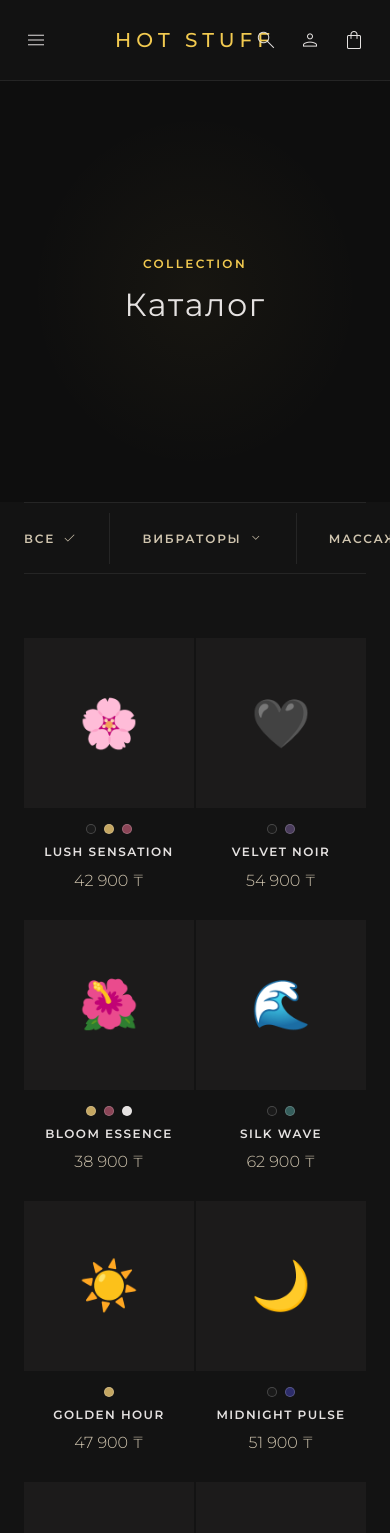
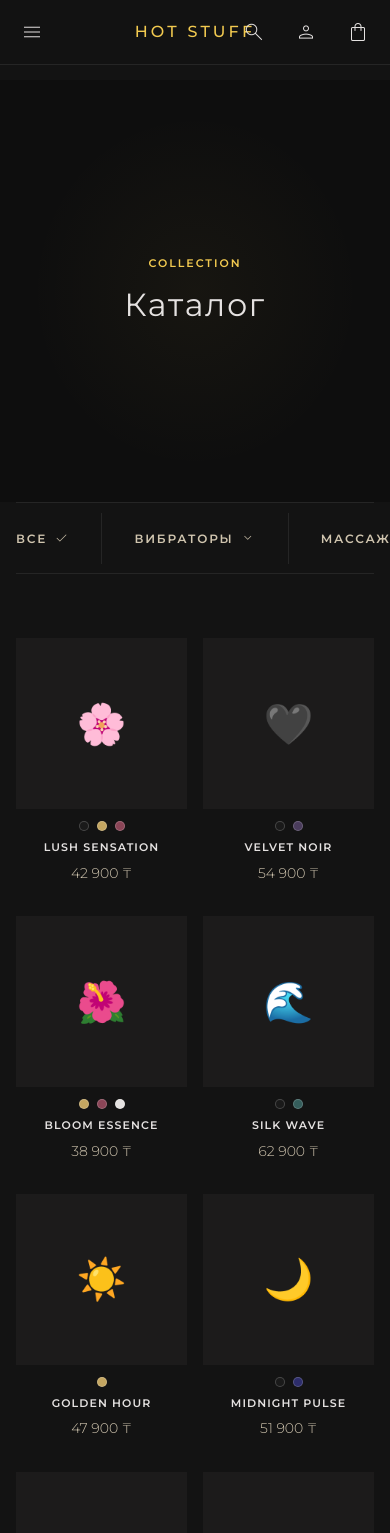
Before and after one commit to COMBINATORR/Hot-Stuff, a React (Vite) app: page /catalog in a window 390 px wide. Shown: the top 1533 px of the page. Built offline with nearby package versions, Linux system fonts and the light colour scheme.

Commit message:
design: optimize layouts, grids and typography for mobile responsiveness

```diff
--- a/src/styles/globals.css
+++ b/src/styles/globals.css
@@ -63,18 +63,24 @@ h1,h2,h3,h4,h5,h6 { margin: 0; font-family: 'Montserrat', sans-serif; }
   width: 100%;
   max-width: 1440px;
   margin-inline: auto;
-  padding-inline: clamp(24px, 5.5vw, 80px);
+  padding-inline: clamp(16px, 4vw, 80px); /* 16px on mobile, scales to 80px on desktop */
 }
 
 /* ════════════════════════════════════════════════
    TYPOGRAPHY HELPERS
    ════════════════════════════════════════════════ */
 .label-caps {
-  font-size: 12px;
+  font-size: 11px; /* Slightly smaller for mobile elegance */
   font-weight: 600;
-  line-height: 1;
-  letter-spacing: 0.2em;
+  line-height: 1.2;
+  letter-spacing: 0.18em;
   text-transform: uppercase;
+}
+@media (min-width: 768px) {
+  .label-caps {
+    font-size: 12px;
+    letter-spacing: 0.2em;
+  }
 }
 
 /* ════════════════════════════════════════════════
@@ -96,15 +102,26 @@ h1,h2,h3,h4,h5,h6 { margin: 0; font-family: 'Montserrat', sans-serif; }
   display: flex;
   align-items: center;
   justify-content: space-between;
-  height: 80px;
+  height: 64px; /* Shorter header on mobile */
+}
+@media (min-width: 768px) {
+  .header-inner {
+    height: 80px;
+  }
 }
 
 .header-logo-text {
-  font-size: 20px;
+  font-size: 16px; /* Scales down on mobile to prevent overlapping */
   font-weight: 500;
-  letter-spacing: 0.25em;
+  letter-spacing: 0.2em;
   color: #f2ca50;
   text-transform: uppercase;
+}
+@media (min-width: 768px) {
+  .header-logo-text {
+    font-size: 20px;
+    letter-spacing: 0.25em;
+  }
 }
 
 /* hover underline on nav links */
@@ -139,18 +156,19 @@ h1,h2,h3,h4,h5,h6 { margin: 0; font-family: 'Montserrat', sans-serif; }
   background: none; border: none;
   display: flex; align-items: center;
   position: relative;
+  padding: 4px;
 }
 .header-icon:hover { color: #f2ca50; opacity: 0.85; }
 
 /* cart badge */
 .cart-badge {
   position: absolute;
-  top: -6px; right: -6px;
+  top: -4px; right: -4px;
   background: #f2ca50;
   color: #3c2f00;
   font-size: 9px;
   font-weight: 700;
-  width: 16px; height: 16px;
+  width: 15px; height: 15px;
   border-radius: 50%;
   display: flex; align-items: center; justify-content: center;
 }
@@ -171,7 +189,7 @@ h1,h2,h3,h4,h5,h6 { margin: 0; font-family: 'Montserrat', sans-serif; }
   position: fixed;
   top: 0; right: 0;
   height: 100dvh;
-  width: min(448px, 100vw);
+  width: 100vw; /* Take full screen on mobile */
   background: #0e0e0e;
   z-index: 201;
   display: flex;
@@ -179,10 +197,14 @@ h1,h2,h3,h4,h5,h6 { margin: 0; font-family: 'Montserrat', sans-serif; }
   transform: translateX(100%);
   transition: transform 0.35s cubic-bezier(0.25, 0.46, 0.45, 0.94);
 }
-.cart-drawer.open { transform: translateX(0); }
+@media (min-width: 480px) {
+  .cart-drawer {
+    width: 448px; /* Classic drawer width on larger devices */
+  }
+}
 
 .cart-drawer-header {
-  padding: 2rem;
+  padding: 1.5rem;
   border-bottom: 1px solid rgba(255,255,255,0.08);
   display: flex;
   align-items: center;
@@ -192,18 +214,18 @@ h1,h2,h3,h4,h5,h6 { margin: 0; font-family: 'Montserrat', sans-serif; }
 .cart-drawer-items {
   flex: 1;
   overflow-y: auto;
-  padding: 2rem;
+  padding: 1.5rem;
   display: flex;
   flex-direction: column;
-  gap: 2rem;
+  gap: 1.5rem;
 }
 
 .cart-drawer-footer {
-  padding: 2rem;
+  padding: 1.5rem;
   background: #1c1b1b;
   display: flex;
   flex-direction: column;
-  gap: 1.5rem;
+  gap: 1.25rem;
 }
 
 /* Promo input */
@@ -291,19 +313,20 @@ h1,h2,h3,h4,h5,h6 { margin: 0; font-family: 'Montserrat', sans-serif; }
    ════════════════════════════════════════════════ */
 .product-grid-4 {
   display: grid;
-  grid-template-columns: repeat(4, 1fr);
-  gap: 2px; /* minimal gap, images edge-to-edge */
+  grid-template-columns: repeat(2, 1fr); /* 2 columns on mobile */
+  gap: 16px; /* neat gap instead of edge-to-edge on mobile */
 }
-@media (max-width: 1100px) { .product-grid-4 { grid-template-columns: repeat(3, 1fr); } }
-@media (max-width: 768px)  { .product-grid-4 { grid-template-columns: repeat(2, 1fr); } }
+@media (min-width: 640px) { .product-grid-4 { gap: 24px; } }
+@media (min-width: 1024px) { .product-grid-4 { grid-template-columns: repeat(3, 1fr); gap: 32px; } }
+@media (min-width: 1280px) { .product-grid-4 { grid-template-columns: repeat(4, 1fr); } }
 
 .product-grid-3 {
   display: grid;
-  grid-template-columns: repeat(3, 1fr);
-  gap: 32px;
+  grid-template-columns: 1fr;
+  gap: 24px;
 }
-@media (max-width: 900px) { .product-grid-3 { grid-template-columns: repeat(2, 1fr); } }
-@media (max-width: 600px) { .product-grid-3 { grid-template-columns: 1fr; } }
+@media (min-width: 640px) { .product-grid-3 { grid-template-columns: repeat(2, 1fr); gap: 32px; } }
+@media (min-width: 1024px) { .product-grid-3 { grid-template-columns: repeat(3, 1fr); } }
 
 /* ── Product card ─────────────────────────── */
 .product-card {
@@ -330,26 +353,42 @@ h1,h2,h3,h4,h5,h6 { margin: 0; font-family: 'Montserrat', sans-serif; }
 .product-card-placeholder {
   width: 100%; height: 100%;
   display: flex; align-items: center; justify-content: center;
-  font-size: 3rem;
+  font-size: 2.5rem; /* slightly smaller emoji for mobile */
   background: #1c1b1b;
+}
+@media (min-width: 768px) {
+  .product-card-placeholder {
+    font-size: 3.5rem;
+  }
 }
 
 .product-card-info {
-  padding: 1rem 0 1.5rem;
+  padding: 0.75rem 0 1rem;
   text-align: center;
 }
 .product-card-name {
-  font-size: 12px;
+  font-size: 11px;
   font-weight: 600;
-  letter-spacing: 0.12em;
+  letter-spacing: 0.1em;
   text-transform: uppercase;
   color: #e5e2e1;
-  margin-bottom: 0.4rem;
+  margin-bottom: 0.3rem;
+}
+@media (min-width: 768px) {
+  .product-card-name {
+    font-size: 12px;
+    letter-spacing: 0.12em;
+  }
 }
 .product-card-price {
-  font-size: 16px;
+  font-size: 14px;
   font-weight: 300;
   color: #d0c5af;
+}
+@media (min-width: 768px) {
+  .product-card-price {
+    font-size: 16px;
+  }
 }
 
 /* Color dots */
```
